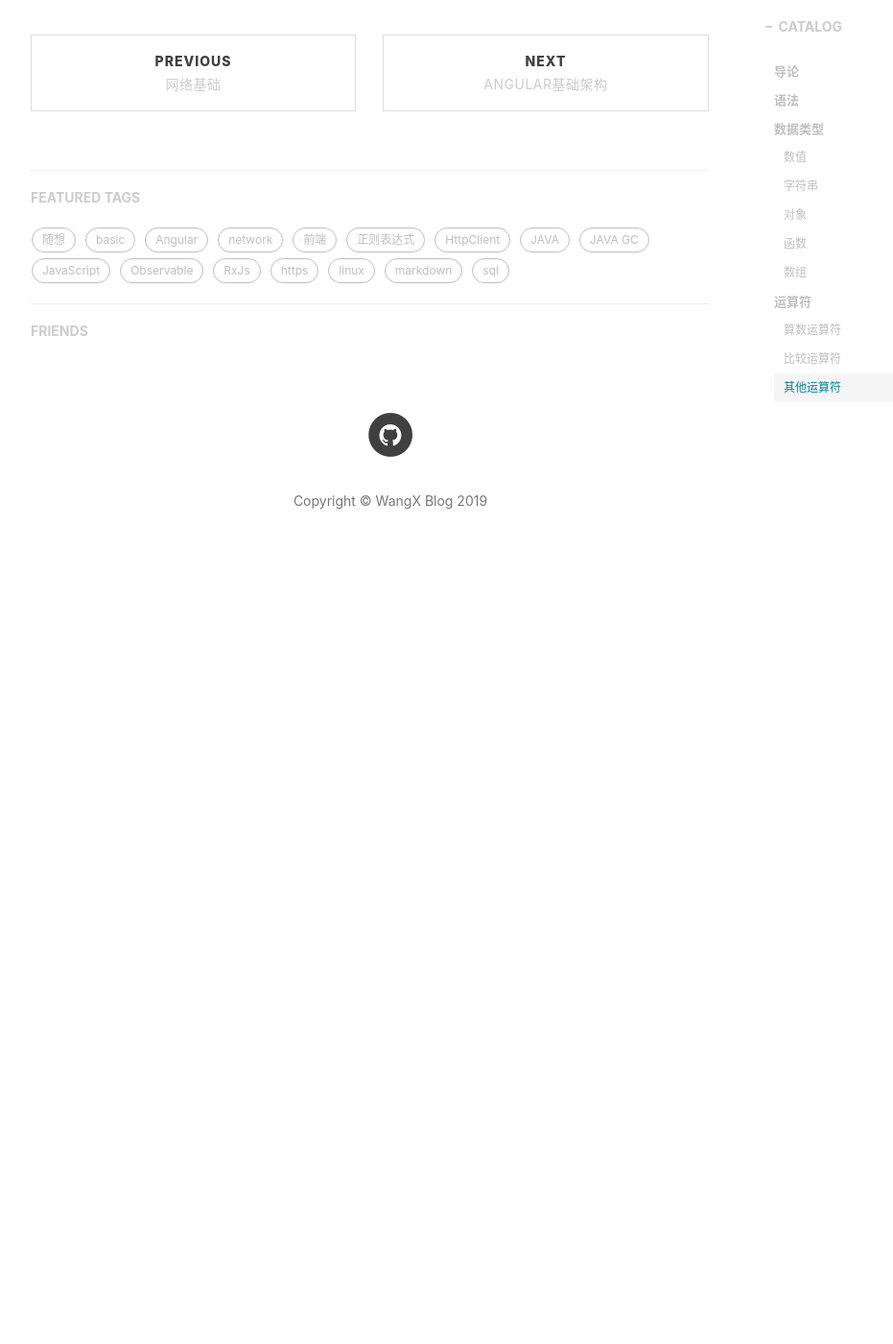
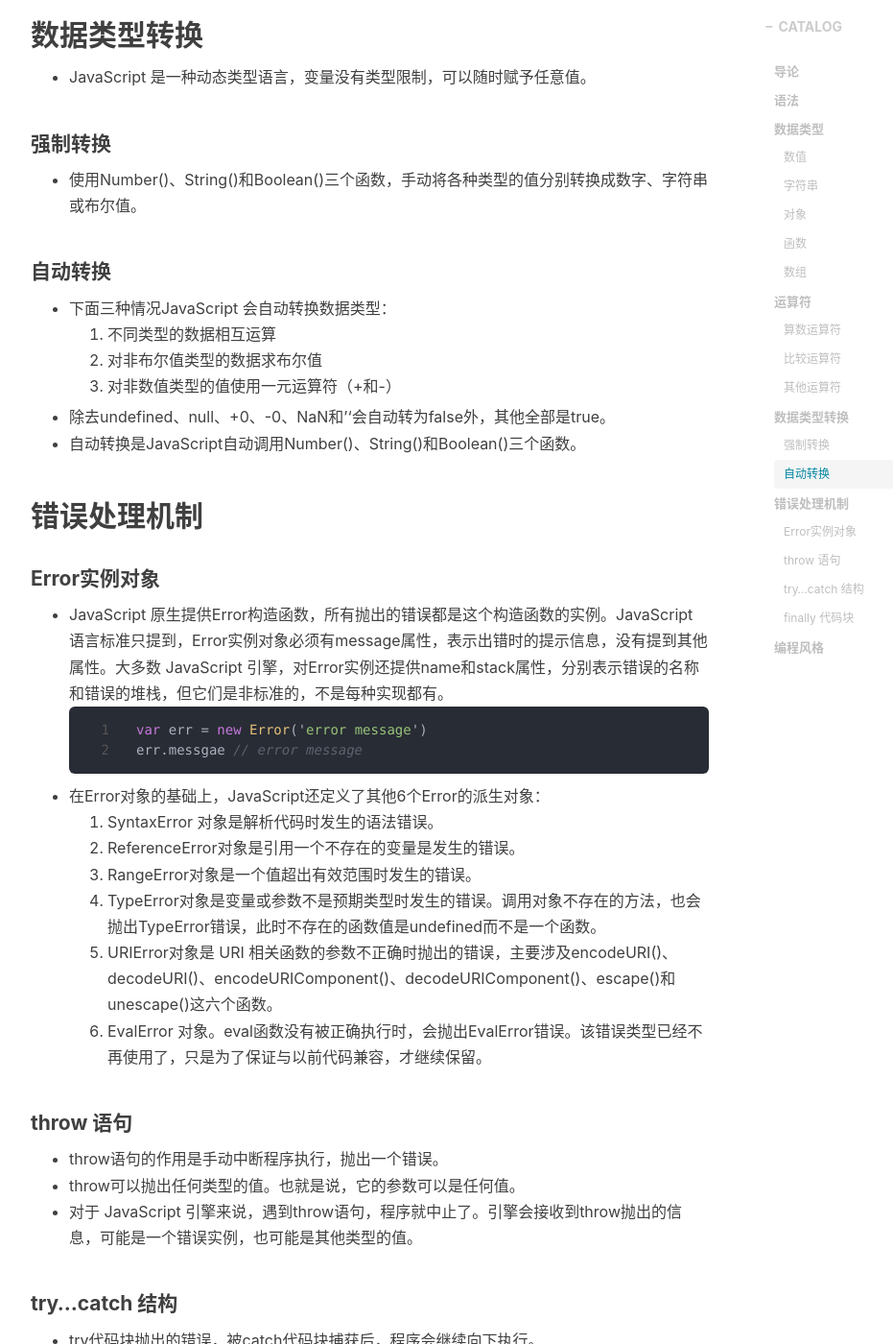
Before and after one commit to fatty-wang/fatty-wang.github.io, a Jekyll site: the page built from _posts/2018-11-01-basic-javascript.md, in a window 1280 px wide and 1400 px high, scrolled down 7413 px. Shown: the whole window at 96% size, without its empty margins (233-1164 px from the left). Built offline with Jekyll 4.4.1, drawn with Linux system fonts in a browser that asks for light colours; nearby versions of some CDN libraries; comment, search, counter and statistics services are not loaded; before the commit the page ends 8039 px from its top, so only the background shows below that; some of the changed text lies outside the part shown.

Commit message:
javascript 拾遗

````diff
--- a/_posts/2018-11-01-basic-javascript.md
+++ b/_posts/2018-11-01-basic-javascript.md
@@ -251,3 +251,104 @@ var y = (x++, 10);
 x // 1
 y // 10
 ```
+
+## 数据类型转换
+* JavaScript 是一种动态类型语言，变量没有类型限制，可以随时赋予任意值。
+
+#### 强制转换
+
+* 使用Number()、String()和Boolean()三个函数，手动将各种类型的值分别转换成数字、字符串或布尔值。
+
+#### 自动转换
+* 下面三种情况JavaScript 会自动转换数据类型：
+1. 不同类型的数据相互运算
+2. 对非布尔值类型的数据求布尔值
+3. 对非数值类型的值使用一元运算符（+和-）
+* 除去undefined、null、+0、-0、NaN和''会自动转为false外，其他全部是true。
+* 自动转换是JavaScript自动调用Number()、String()和Boolean()三个函数。
+
+## 错误处理机制
+#### Error实例对象
+
+* JavaScript 原生提供Error构造函数，所有抛出的错误都是这个构造函数的实例。JavaScript 语言标准只提到，Error实例对象必须有message属性，表示出错时的提示信息，没有提到其他属性。大多数 JavaScript 引擎，对Error实例还提供name和stack属性，分别表示错误的名称和错误的堆栈，但它们是非标准的，不是每种实现都有。
+```javascript
+var err = new Error('error message')
+err.messgae // error message
+```
+* 在Error对象的基础上，JavaScript还定义了其他6个Error的派生对象：
+1. SyntaxError 对象是解析代码时发生的语法错误。
+2. ReferenceError对象是引用一个不存在的变量是发生的错误。
+3. RangeError对象是一个值超出有效范围时发生的错误。
+4. TypeError对象是变量或参数不是预期类型时发生的错误。调用对象不存在的方法，也会抛出TypeError错误，此时不存在的函数值是undefined而不是一个函数。
+5. URIError对象是 URI 相关函数的参数不正确时抛出的错误，主要涉及encodeURI()、decodeURI()、encodeURIComponent()、decodeURIComponent()、escape()和unescape()这六个函数。
+6. EvalError 对象。eval函数没有被正确执行时，会抛出EvalError错误。该错误类型已经不再使用了，只是为了保证与以前代码兼容，才继续保留。
+
+#### throw 语句
+* throw语句的作用是手动中断程序执行，抛出一个错误。
+* throw可以抛出任何类型的值。也就是说，它的参数可以是任何值。
+* 对于 JavaScript 引擎来说，遇到throw语句，程序就中止了。引擎会接收到throw抛出的信息，可能是一个错误实例，也可能是其他类型的值。
+
+#### try...catch 结构
+* try代码块抛出的错误，被catch代码块捕获后，程序会继续向下执行。
+
+#### finally 代码块
+* try...catch结构允许在最后添加一个finally代码块，表示不管是否出现错误，都必需在最后运行的语句。
+* catch代码块之中，触发转入finally代码快的标志，不仅有return语句，还有throw语句。
+
+```javascript
+function f() {
+  try {
+    console.log(0);
+    throw 'bug';
+  } catch(e) {
+    console.log(1);
+    return true; // 这句原本会延迟到 finally 代码块结束再执行
+    console.log(2); // 不会运行
+  } finally {
+    console.log(3);
+    return false; // 这句会覆盖掉前面那句 return
+    console.log(4); // 不会运行
+  }
+
+  console.log(5); // 不会运行
+}
+
+var result = f();
+```
+上述代码的执行结果为：0 1 3，result的值为false。
+
+## 编程风格
+* 下面三种情况，语法规定本来就不需要在结尾添加分号：
+1.  for 和 while循环
+2. 分支语句：if, switch, try
+3. 函数的声明语句
+```javascript
+for (;;){
+}  //no need
+
+while(){
+} //no need
+
+if (true) {
+} //no need
+
+switch () {
+} //no need
+
+try {
+} catch {
+} //no need
+
+function f() {
+} //no need
+```
+上面几种语句如果使用分号，并不会出错，解释引擎会把分号解释为空语句。
+* do..while 循环需要分号，函数表达式仍然需要分号。
+```javascript
+do {
+  a--;
+} while(a > 0); // 分号不能省略
+
+var f = function f() {
+}; // 分号不能省略
+```
````
